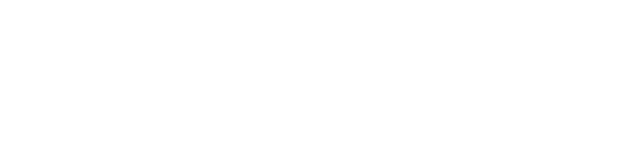
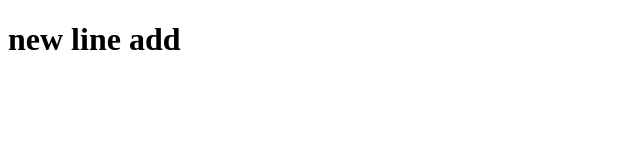
Before and after one commit to Ashwanineha/JavaScript, a plain HTML site: page index.html in a window 1280 px wide. Shown: the whole page, without its empty margins (0-640 px from the left). Drawn offline with Linux system fonts and the light colour scheme.

Commit message:
second commit

```diff
--- a/index.html
+++ b/index.html
@@ -12,6 +12,7 @@
     <button onclick="printMessage()">Change Text</button>
     <button onclick="printHello()">Hello</button> -->
      <!-- console.log(str.localeCompare()) -->
+      <h1>new line add</h1>
 
  <!-- <script src="string.js"> -->
     <!-- <script src="newstring.js"></script> -->
```
